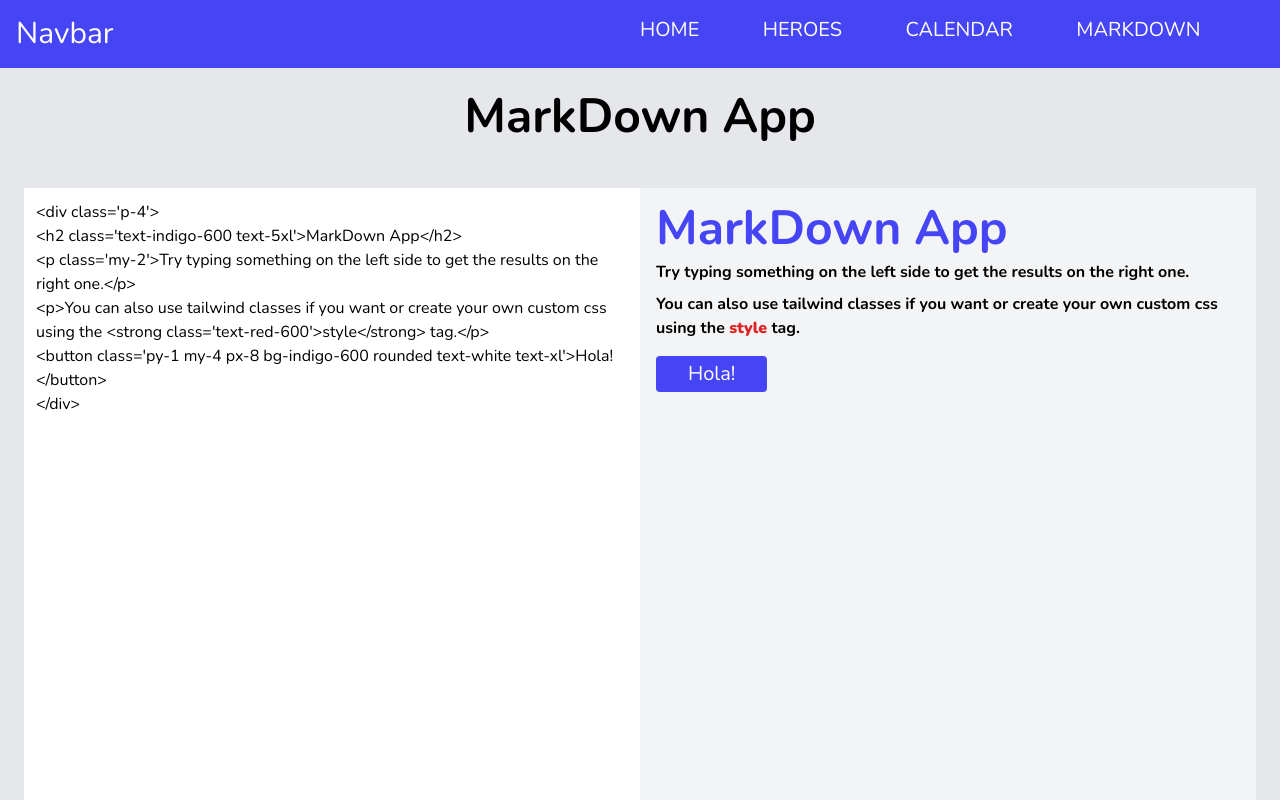
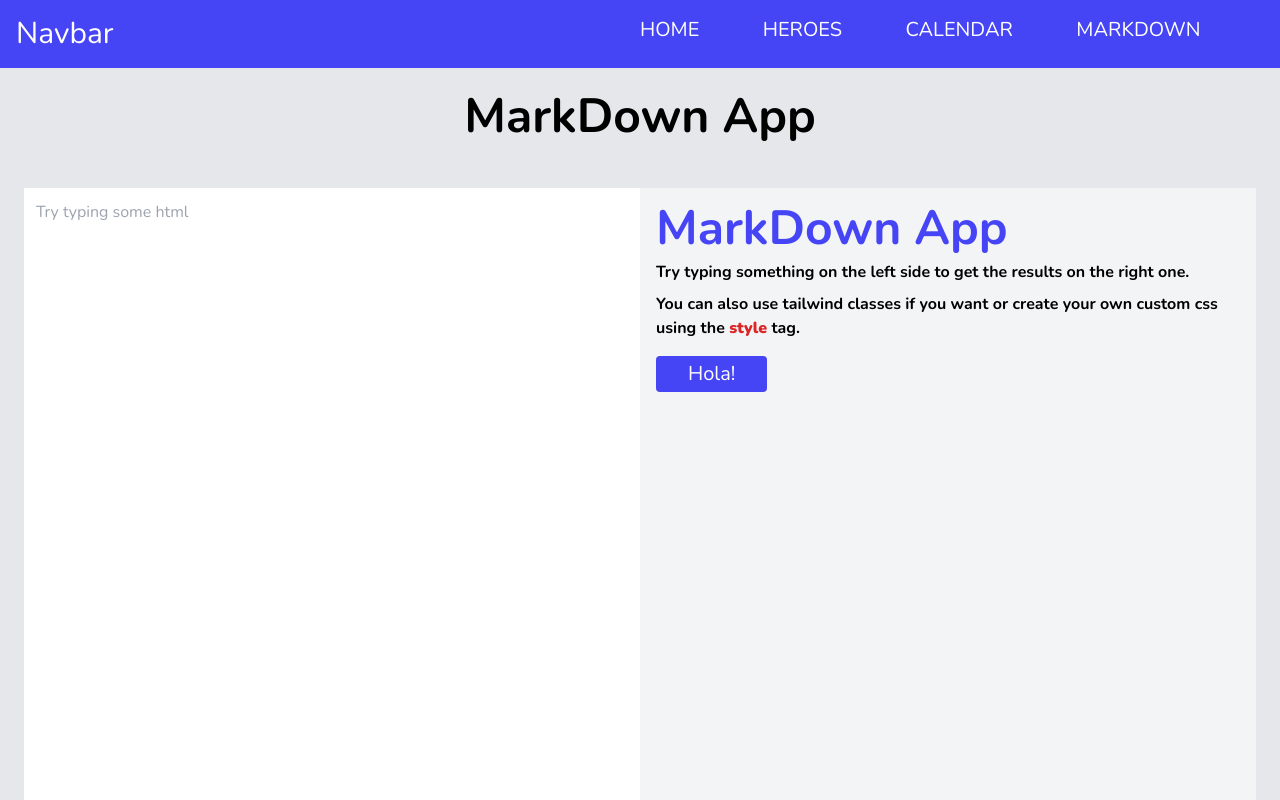
Before and after one commit to Chirag5528/learnVue, a Vue app: page /markdown in a window 1280 px wide. Shown: the top 800 px of the page. Built offline with nearby package versions, Linux system fonts and the light colour scheme.

Commit message:
Adding Debounce effect

```diff
--- a/src/components/MarkDownTemplate/index.vue
+++ b/src/components/MarkDownTemplate/index.vue
@@ -5,7 +5,7 @@
         </div>
       <div class="mt-12 grid grid-cols-2 mx-6 h-screen">
           <article class="col-span-1 h-full">
-            <textarea name="inputTextArea" placeholder="Try typing some html" v-model="text" class="h-full w-full p-3"></textarea>
+            <textarea name="inputTextArea" placeholder="Try typing some html" @input="changeText"  class="h-full w-full p-3"></textarea>
           </article>
           <article class="col-span-1 h-full bg-gray-100">
             <div class="result" v-html="text"></div>
@@ -18,7 +18,8 @@ export default {
     name:"MardownTemplate",
     data:function(){
         return{
-            text:""
+            text:"",
+            timeout:"",
         }
     },
   created(){
@@ -28,6 +29,17 @@ export default {
           "<p>You can also use tailwind classes if you want or create your own custom css using the <strong class='text-red-600'>style</strong> tag.</p>\n" +
           "<button class='py-1 my-4 px-8 bg-indigo-600 rounded text-white text-xl'>Hola!</button>\n" +
           "</div>"
+  },
+  methods:{
+    changeText:function(e){
+
+      const task = () => (this.text = e.target.value)
+      this.debounce(task,500)
+    },
+    debounce:function(func,timeOut = 500){
+      this.timeout = setTimeout(func, timeOut);
+      clearTimeout(timeOut)
+    }
   }
 }
 </script>
```
Also changed, not shown: 2 other files (tests, documents, lock files or other folders).
